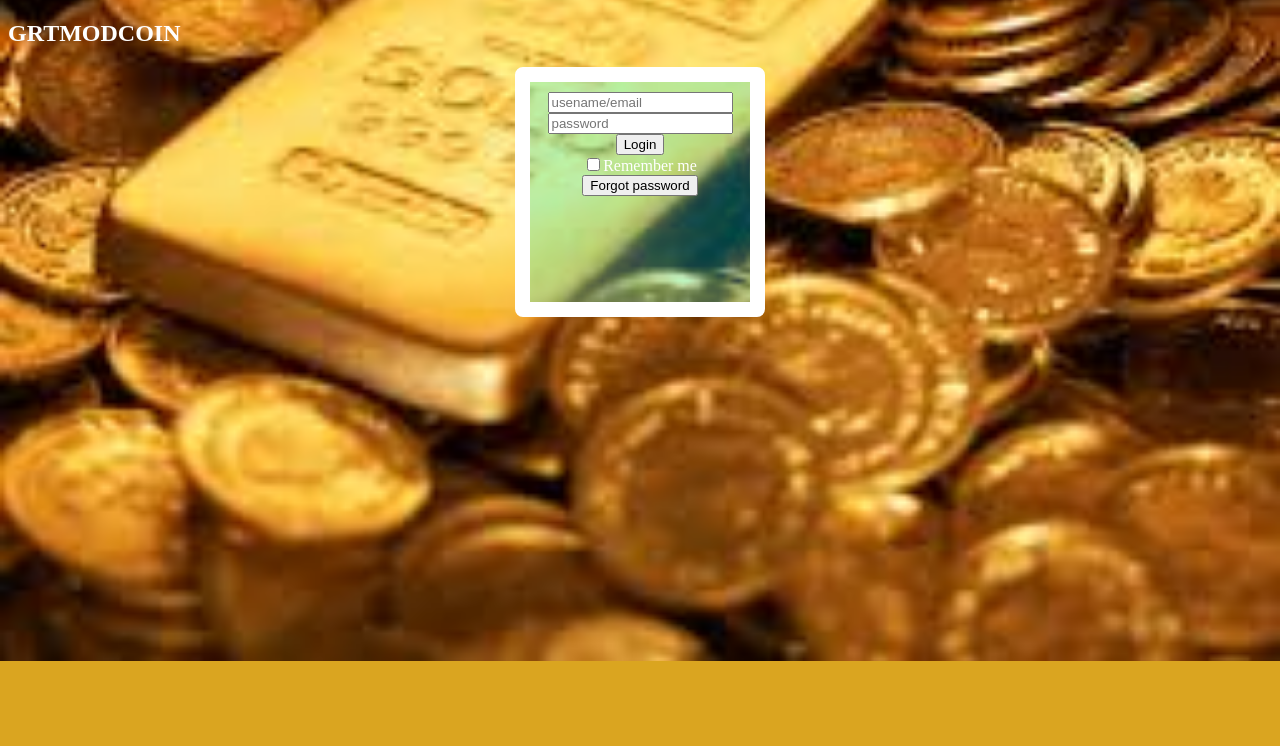
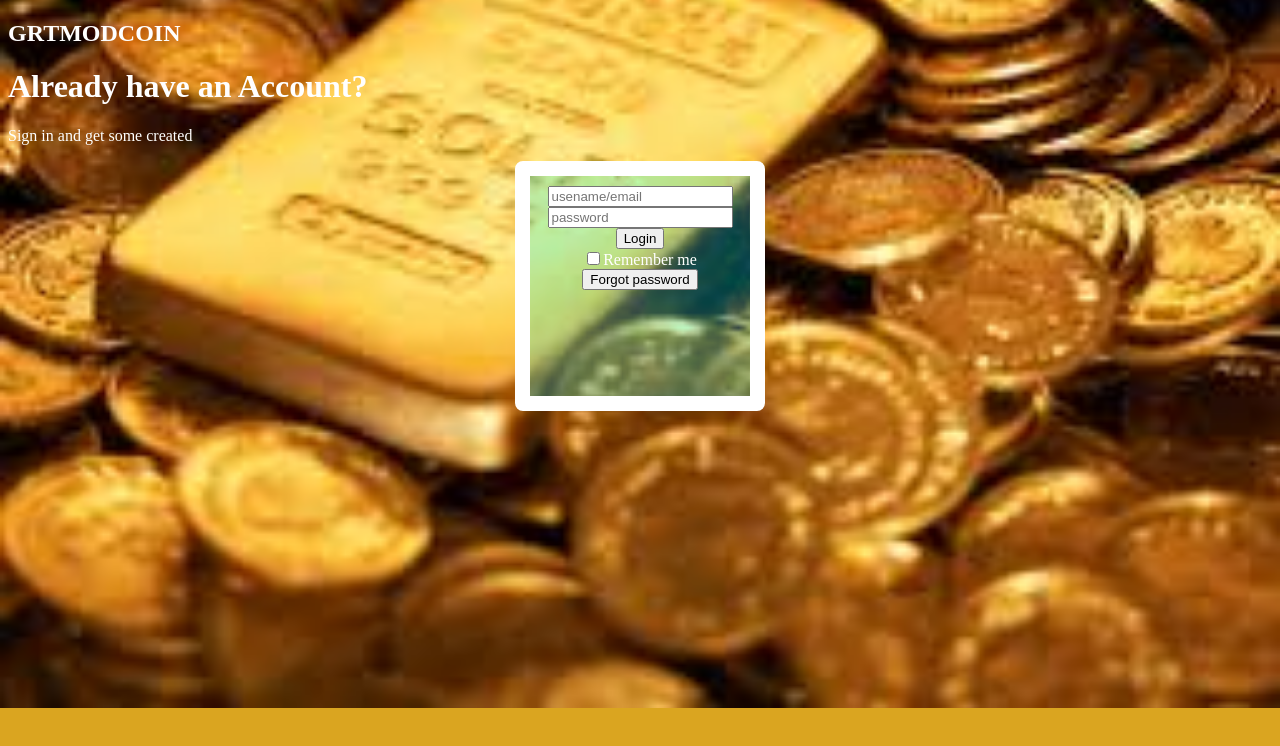
Before and after one commit to modestyi/GROUPPROJECT, a plain HTML site: page login.html in a window 1280 px wide. Drawn offline with Linux system fonts and the light colour scheme.

Commit message:
login page edited

```diff
--- a/login.html
+++ b/login.html
@@ -9,6 +9,8 @@
 <body>
     <h2>GRTMODCOIN</h2>
     <form>
+        <h1>Already have an Account?</h1>
+        <p>Sign in and get some created</p>
         <div class="box1">
             <input type="name" name="username/email" placeholder="usename/email"><br>
             <input type="name" name="password" placeholder="password"><br>
```
